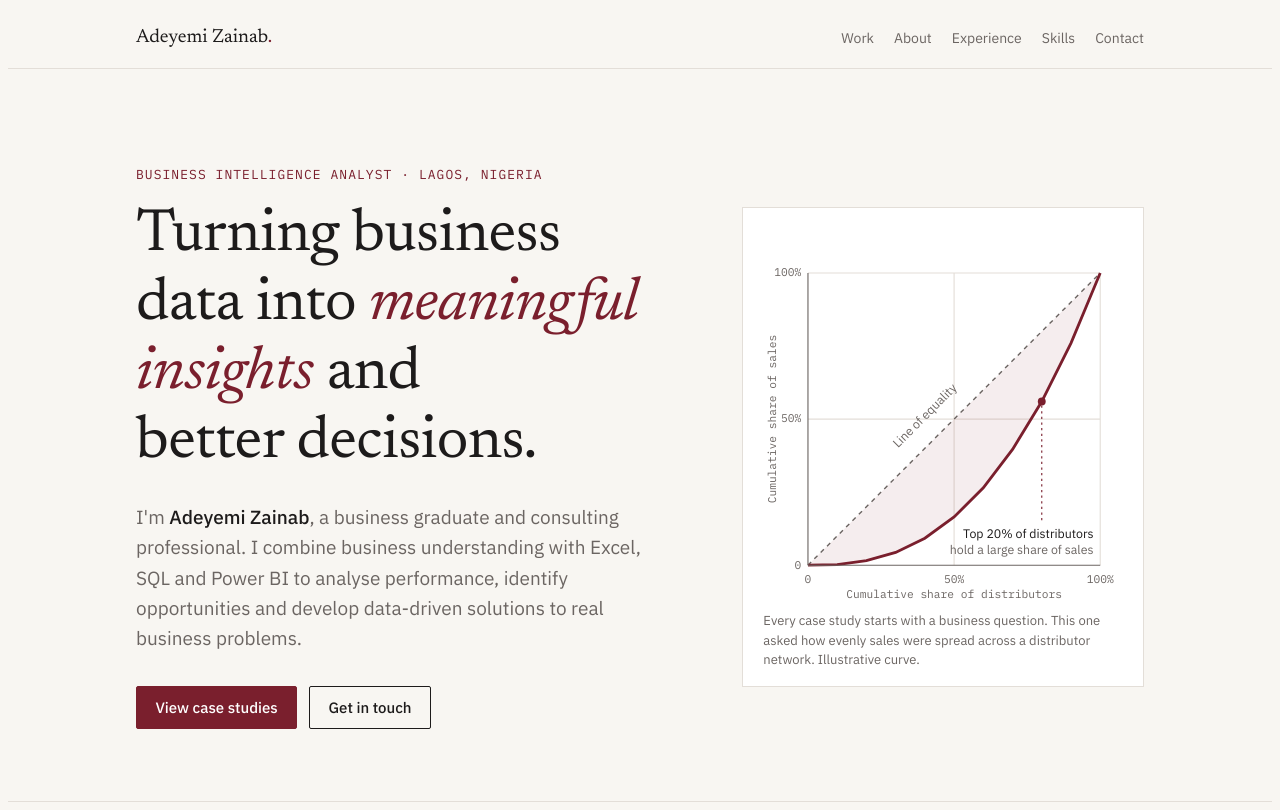
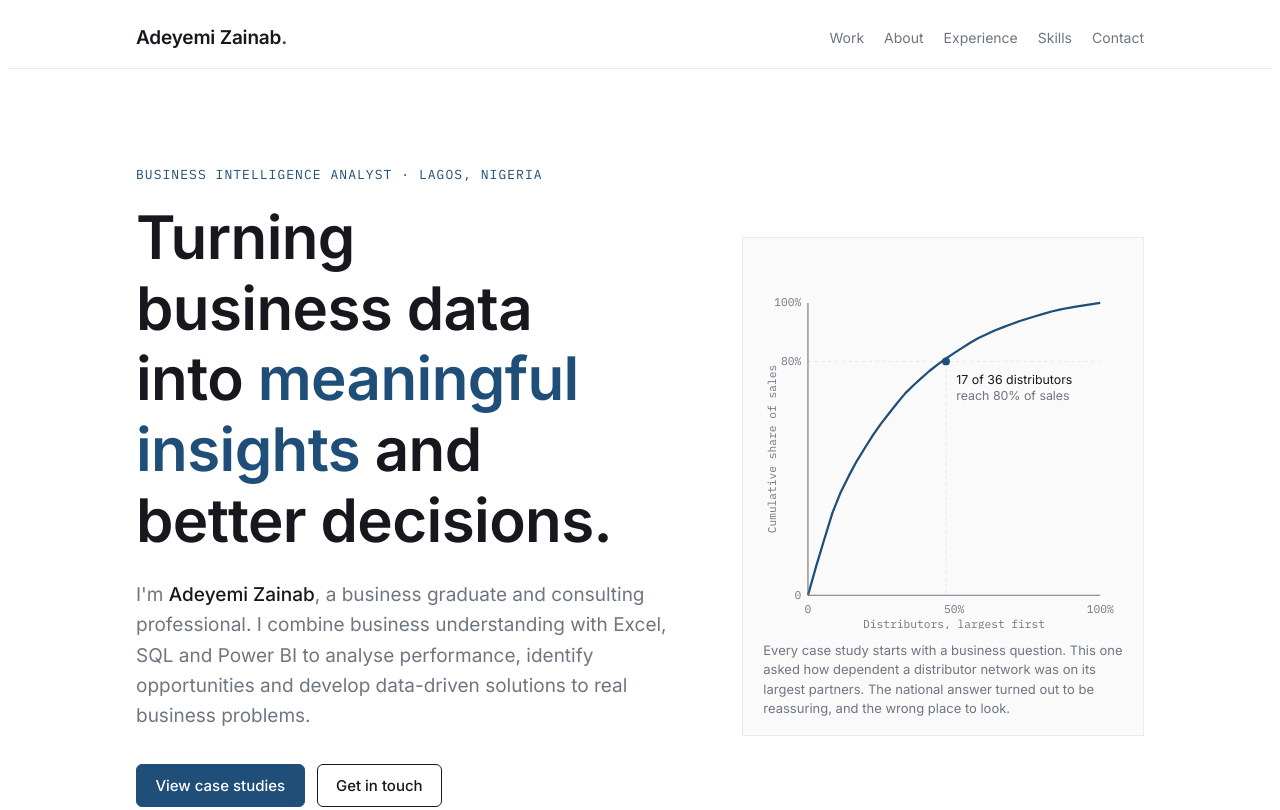
Before and after one commit to DataForBetter/DataForBetter.github.io, a plain HTML site: page index.html in a window 1280 px wide. Shown: the top 810 px of the page. Drawn offline with Linux system fonts and the light colour scheme.

Commit message:
Restyle the site and rewrite the Adun case study
Clean minimal palette on white with a single navy accent matching the
dashboards, Inter throughout in place of the serif display face.

The hero figure was asserting the top-20 per cent framing the analysis
later showed to be circular. Replaced with the real cumulative share
curve from the dataset, crossing 80 per cent at the seventeenth of
thirty-six distributors.

The Adun case study no longer runs the nine-section template. It now
follows the argument: the question, why the obvious answer was wrong,
where the exposure actually sits, the state where it already happened,
what to do, and how it was built.

```diff
--- a/index.html
+++ b/index.html
@@ -7,21 +7,21 @@
 <meta name="description" content="Business intelligence analyst. Excel, SQL and Power BI case studies built around business questions.">
 <link rel="preconnect" href="https://fonts.googleapis.com">
 <link rel="preconnect" href="https://fonts.gstatic.com" crossorigin>
-<link rel="stylesheet" href="https://fonts.googleapis.com/css2?family=Newsreader:ital,opsz,wght@0,6..72,400;0,6..72,500;1,6..72,400&family=IBM+Plex+Sans:wght@400;500;600&family=IBM+Plex+Mono:wght@400;500&display=swap">
+<link rel="stylesheet" href="https://fonts.googleapis.com/css2?family=Inter:wght@400;500;600&family=IBM+Plex+Mono:wght@400;500&display=swap">
 <style>
 /* Layout: a consulting-report reading column. Typography-led hero with an analytical figure, ruled sections, case studies as structured one-pagers with a sticky contents rail. */
 :root{
-  --bg:#F8F6F2;
-  --surface:#FFFFFF;
-  --ink:#1D1B1B;
-  --muted:#6B6562;
-  --rule:#E3DED8;
-  --accent:#7A1F2D;
-  --accent-soft:rgba(122,31,45,.08);
+  --bg:#FFFFFF;
+  --surface:#FAFAFA;
+  --ink:#16181D;
+  --muted:#6E7681;
+  --rule:#E9EAEC;
+  --accent:#1F4E79;
+  --accent-soft:rgba(31,78,121,.07);
   --accent-ink:#FFFFFF;
-  --fill-bg:#F3E7E8;
-  --font-display:"Newsreader", "Iowan Old Style", Georgia, serif;
-  --font-body:"IBM Plex Sans", "Segoe UI", system-ui, sans-serif;
+  --fill-bg:#F1F5F9;
+  --font-display:"Inter", system-ui, sans-serif;
+  --font-body:"Inter", system-ui, sans-serif;
   --font-mono:"IBM Plex Mono", ui-monospace, "SFMono-Regular", Consolas, monospace;
   --step--1:.8125rem;
   --step-0:1rem;
@@ -34,14 +34,14 @@
 }
 @media (prefers-color-scheme: dark){
   :root:not([data-theme="light"]){
-    --bg:#151314;--surface:#1D1A1B;--ink:#EDE8E4;--muted:#A49D99;--rule:#332E2F;
-    --accent:#D98894;--accent-soft:rgba(217,136,148,.10);--accent-ink:#1A1112;--fill-bg:#3A2428;
+    --bg:#0E0F11;--surface:#17181B;--ink:#ECEDEF;--muted:#9AA1AA;--rule:#25272B;
+    --accent:#7FB2E0;--accent-soft:rgba(127,178,224,.10);--accent-ink:#0E0F11;--fill-bg:#1A2430;
     color-scheme:dark;
   }
 }
 :root[data-theme="dark"]{
-  --bg:#151314;--surface:#1D1A1B;--ink:#EDE8E4;--muted:#A49D99;--rule:#332E2F;
-  --accent:#D98894;--accent-soft:rgba(217,136,148,.10);--accent-ink:#1A1112;--fill-bg:#3A2428;
+  --bg:#0E0F11;--surface:#17181B;--ink:#ECEDEF;--muted:#9AA1AA;--rule:#25272B;
+  --accent:#7FB2E0;--accent-soft:rgba(127,178,224,.10);--accent-ink:#0E0F11;--fill-bg:#1A2430;
   color-scheme:dark;
 }
 *{box-sizing:border-box}
@@ -50,7 +50,7 @@ html{scroll-behavior:smooth;scroll-padding-top:5rem}
 body{background:var(--bg);color:var(--ink);font-family:var(--font-body);font-size:var(--step-0);line-height:1.6;-webkit-font-smoothing:antialiased}
 a{color:inherit}
 a:focus-visible,button:focus-visible{outline:2px solid var(--accent);outline-offset:3px;border-radius:2px}
-h1,h2,h3{font-family:var(--font-display);font-weight:400;line-height:1.15;text-wrap:balance;margin:0}
+h1,h2,h3{font-family:var(--font-display);font-weight:600;letter-spacing:-.02em;line-height:1.18;text-wrap:balance;margin:0}
 p{margin:0}
 ul{margin:0;padding:0}
 .wrap{max-width:var(--wrap);margin-inline:auto;padding-inline:clamp(1rem, 4vw, 2.5rem)}
@@ -60,7 +60,7 @@ ul{margin:0;padding:0}
 /* Header */
 .site-header{position:sticky;top:env(safe-area-inset-top,0px);z-index:10;background:var(--bg);border-bottom:1px solid var(--rule)}
 .site-header .wrap{display:flex;align-items:center;justify-content:space-between;gap:1.5rem;min-height:3.75rem}
-.brand{font-family:var(--font-display);font-size:var(--step-1);text-decoration:none;white-space:nowrap}
+.brand{font-size:var(--step-1);font-weight:600;letter-spacing:-.01em;text-decoration:none;white-space:nowrap}
 .brand span{color:var(--accent)}
 .nav{display:flex;gap:1.25rem;overflow-x:auto;scrollbar-width:none;min-width:0}
 .nav::-webkit-scrollbar{display:none}
@@ -68,18 +68,18 @@ ul{margin:0;padding:0}
 .nav a:hover{color:var(--ink)}
 
 /* Buttons and chips */
-.btn{display:inline-flex;align-items:center;gap:.5rem;font:500 .9375rem var(--font-body);padding:.7rem 1.15rem;border-radius:2px;text-decoration:none;border:1px solid var(--ink);cursor:pointer;background:transparent;color:var(--ink)}
+.btn{display:inline-flex;align-items:center;gap:.5rem;font:500 .9375rem var(--font-body);padding:.7rem 1.15rem;border-radius:6px;text-decoration:none;border:1px solid var(--ink);cursor:pointer;background:transparent;color:var(--ink)}
 .btn.primary{background:var(--accent);border-color:var(--accent);color:var(--accent-ink)}
 .btn:hover{opacity:.88}
 .chips{display:flex;flex-wrap:wrap;gap:.4rem}
-.chip{font-family:var(--font-mono);font-size:.75rem;padding:.2rem .55rem;border:1px solid var(--rule);border-radius:2px;color:var(--muted);white-space:nowrap}
-.status{font-family:var(--font-mono);font-size:.75rem;padding:.2rem .55rem;border-radius:2px;background:var(--accent-soft);color:var(--accent);white-space:nowrap}
+.chip{font-family:var(--font-mono);font-size:.72rem;padding:.22rem .55rem;border:1px solid var(--rule);border-radius:4px;color:var(--muted);white-space:nowrap}
+.status{font-family:var(--font-mono);font-size:.72rem;padding:.22rem .55rem;border-radius:4px;background:var(--accent-soft);color:var(--accent);white-space:nowrap}
 
 /* Hero */
 .hero{padding-block:clamp(3rem, 8vw, 6rem) clamp(3rem, 6vw, 4.5rem);border-bottom:1px solid var(--rule)}
 .hero-grid{display:grid;grid-template-columns:minmax(0,1.35fr) minmax(0,1fr);gap:clamp(2rem,5vw,4.5rem);align-items:center}
 .hero h1{font-size:var(--step-4);letter-spacing:-.01em;margin-block:1rem 1.5rem}
-.hero h1 em{color:var(--accent);font-style:italic}
+.hero h1 em{color:var(--accent);font-style:normal}
 .hero .lede{font-size:var(--step-1);color:var(--muted);max-width:34rem}
 .hero .lede strong{color:var(--ink);font-weight:500}
 .hero-actions{display:flex;flex-wrap:wrap;gap:.75rem;margin-top:2rem}
@@ -87,10 +87,8 @@ ul{margin:0;padding:0}
 .figure-card svg{display:block;width:100%;height:auto}
 .figure-card figcaption{font-size:var(--step--1);color:var(--muted);margin-top:.75rem;line-height:1.5}
 .lc-axis{stroke:var(--muted);stroke-width:1}
-.lc-grid{stroke:var(--rule);stroke-width:1}
-.lc-eq{stroke:var(--muted);stroke-width:1.25;stroke-dasharray:4 4;fill:none}
-.lc-curve{stroke:var(--accent);stroke-width:2.5;fill:none}
-.lc-area{fill:var(--accent-soft)}
+.lc-grid{stroke:var(--rule);stroke-width:1;stroke-dasharray:3 3}
+.lc-curve{stroke:var(--accent);stroke-width:2;fill:none;stroke-linejoin:round}
 .lc-text{fill:var(--muted);font-family:var(--font-mono);font-size:10px}
 .lc-label{fill:var(--ink);font-family:var(--font-body);font-size:11px}
 .lc-dot{fill:var(--accent)}
@@ -121,7 +119,7 @@ section.block{padding-block:clamp(3.5rem,7vw,5.5rem);border-bottom:1px solid var
 /* About */
 .prose{max-width:var(--measure);display:grid;gap:1.1rem}
 .prose p{font-size:var(--step-1);line-height:1.65}
-.prose p:first-child{font-family:var(--font-display);font-size:var(--step-2);line-height:1.4}
+.prose p:first-child{font-size:var(--step-2);line-height:1.4;letter-spacing:-.01em}
 .method{display:grid;grid-template-columns:repeat(3,minmax(0,1fr));gap:1.5rem;margin-top:3rem;border-top:1px solid var(--rule);padding-top:2rem}
 .method h3{font-size:var(--step-1);margin-block:.5rem}
 .method p{color:var(--muted);font-size:.9375rem}
@@ -139,7 +137,7 @@ section.block{padding-block:clamp(3.5rem,7vw,5.5rem);border-bottom:1px solid var
 .edu-card h3{font-size:var(--step-2)}
 .edu-card .sub{color:var(--muted)}
 .grade{text-align:right}
-.grade .num{font-family:var(--font-display);font-size:var(--step-3);color:var(--accent);font-variant-numeric:tabular-nums;line-height:1}
+.grade .num{font-size:var(--step-3);font-weight:600;color:var(--accent);font-variant-numeric:tabular-nums;line-height:1}
 .grade .of{font-family:var(--font-mono);font-size:var(--step--1);color:var(--muted)}
 .edu-card .course{grid-column:1/-1;color:var(--muted);font-size:.9375rem;border-top:1px solid var(--rule);padding-top:1rem}
 
@@ -191,7 +189,7 @@ footer .wrap{display:flex;justify-content:space-between;flex-wrap:wrap;gap:1rem}
 .cs-sec ul,.cs-sec ol{padding-left:1.2rem;display:grid;gap:.5rem}
 .cs-sec li::marker{color:var(--accent)}
 .qs{list-style:none;padding:0 !important;counter-reset:q}
-.qs li{counter-increment:q;padding-left:2.2rem;position:relative;font-family:var(--font-display);font-size:var(--step-1);line-height:1.4}
+.qs li{counter-increment:q;padding-left:2.2rem;position:relative;font-size:var(--step-1);line-height:1.45}
 .qs li::before{content:"Q" counter(q);position:absolute;left:0;top:.2rem;font-family:var(--font-mono);font-size:.75rem;color:var(--accent)}
 .todo{background:var(--fill-bg);border-left:2px solid var(--accent);padding:.75rem 1rem;color:var(--ink);font-size:.9375rem;list-style:none;margin-left:-1.2rem}
 .note{font-size:var(--step--1);color:var(--muted);border-top:1px solid var(--rule);padding-top:.75rem;margin-top:1rem}
@@ -204,7 +202,7 @@ footer .wrap{display:flex;justify-content:space-between;flex-wrap:wrap;gap:1rem}
 .cs-next a{border:1px solid var(--rule);background:var(--surface);padding:1.25rem;text-decoration:none;display:grid;gap:.35rem}
 .cs-next a:hover{border-color:var(--accent)}
 .cs-next a.right{text-align:right}
-.cs-next .t{font-family:var(--font-display);font-size:var(--step-1)}
+.cs-next .t{font-size:var(--step-1);font-weight:500}
 
 .gallery{margin-block:2.5rem 0;display:grid;grid-template-columns:repeat(auto-fill,minmax(min(100%,36rem),1fr));gap:1.5rem}
 .gallery figure{margin:0;background:var(--surface);border:1px solid var(--rule);padding:.75rem}
@@ -265,31 +263,25 @@ footer .wrap{display:flex;justify-content:space-between;flex-wrap:wrap;gap:1rem}
       <!-- Photo slot: replace this figure with a headshot later without changing the layout -->
       <figure class="figure-card" style="margin:0">
         <svg viewBox="0 0 320 330" role="img" aria-labelledby="lc-title">
-          <title id="lc-title">Illustrative Lorenz curve showing sales concentrated in a small share of distributors</title>
-          <line class="lc-grid" x1="40" y1="170" x2="300" y2="170"/>
-          <line class="lc-grid" x1="170" y1="40" x2="170" y2="300"/>
-          <line class="lc-grid" x1="40" y1="40" x2="300" y2="40"/>
-          <line class="lc-grid" x1="300" y1="40" x2="300" y2="300"/>
-          <polygon class="lc-area" points="40,300 66,299.4 92,296 118,288.6 144,276 170,257.1 196,231.1 222,197 248,154.4 274,102.4 300,40"/>
-          <line class="lc-eq" x1="40" y1="300" x2="300" y2="40"/>
-          <polyline class="lc-curve" points="40,300 66,299.4 92,296 118,288.6 144,276 170,257.1 196,231.1 222,197 248,154.4 274,102.4 300,40"/>
+          <title id="lc-title">Cumulative share of sales across 36 distributors, reaching 80 per cent at the seventeenth</title>
+          <line class="lc-grid" x1="40" y1="92" x2="300" y2="92"/>
+          <line class="lc-grid" x1="162.8" y1="92" x2="162.8" y2="300"/>
+          <polyline class="lc-curve" points="40.0,300.0 47.2,274.6 54.4,250.7 61.7,226.9 68.9,208.9 76.1,194.3 83.3,180.9 90.6,169.0 97.8,157.5 105.0,147.3 112.2,138.1 119.4,129.0 126.7,120.2 133.9,113.2 141.1,106.7 148.3,100.3 155.6,94.6 162.8,89.4 170.0,84.6 177.2,80.0 184.4,75.4 191.7,71.2 198.9,67.9 206.1,64.5 213.3,61.7 220.6,59.0 227.8,56.3 235.0,54.0 242.2,51.8 249.4,49.7 256.7,47.6 263.9,45.9 271.1,44.5 278.3,43.3 285.6,42.2 292.8,41.0 300.0,40.0"/>
           <line class="lc-axis" x1="40" y1="300" x2="300" y2="300"/>
           <line class="lc-axis" x1="40" y1="40" x2="40" y2="300"/>
-          <line class="lc-axis" x1="248" y1="158" x2="248" y2="262" style="stroke:var(--accent);stroke-dasharray:2 3"/>
-          <circle class="lc-dot" cx="248" cy="154.4" r="3.5"/>
-          <text class="lc-label" x="294" y="276" text-anchor="end">Top 20% of distributors</text>
-          <text class="lc-label" x="294" y="290" text-anchor="end" style="fill:var(--muted)">hold a large share of sales</text>
-          <text class="lc-label" x="120" y="196" transform="rotate(-45 120 196)" style="fill:var(--muted)">Line of equality</text>
+          <circle class="lc-dot" cx="162.8" cy="92" r="3.5"/>
+          <text class="lc-label" x="172" y="112">17 of 36 distributors</text>
+          <text class="lc-label" x="172" y="126" style="fill:var(--muted)">reach 80% of sales</text>
           <text class="lc-text" x="40" y="316" text-anchor="middle">0</text>
           <text class="lc-text" x="170" y="316" text-anchor="middle">50%</text>
           <text class="lc-text" x="300" y="316" text-anchor="middle">100%</text>
           <text class="lc-text" x="34" y="303" text-anchor="end">0</text>
-          <text class="lc-text" x="34" y="173" text-anchor="end">50%</text>
+          <text class="lc-text" x="34" y="95" text-anchor="end">80%</text>
           <text class="lc-text" x="34" y="43" text-anchor="end">100%</text>
-          <text class="lc-text" x="170" y="329" text-anchor="middle">Cumulative share of distributors</text>
+          <text class="lc-text" x="170" y="329" text-anchor="middle">Distributors, largest first</text>
           <text class="lc-text" x="12" y="170" text-anchor="middle" transform="rotate(-90 12 170)">Cumulative share of sales</text>
         </svg>
-        <figcaption>Every case study starts with a business question. This one asked how evenly sales were spread across a distributor network. Illustrative curve.</figcaption>
+        <figcaption>Every case study starts with a business question. This one asked how dependent a distributor network was on its largest partners. The national answer turned out to be reassuring, and the wrong place to look.</figcaption>
       </figure>
     </div>
   </section>
@@ -515,15 +507,17 @@ const PROJECTS = [
       ["images/03_revenue_movement.png", "Revenue Movement: how the network moved from 2024 to 2025, by distributor and by state"]
     ],
     sections: [
-      ["Business context", `<p>Adun Foods Nigeria Limited is a fictional consumer goods manufacturer that sells packaged foods through independent distributors across Nigeria. Distributors are its route to market, so their coverage and performance shape revenue in every region.</p>`],
-      ["Problem statement", `<p>The business had no consolidated view of which distributors drove its sales, how dependent it was on a small number of large partners, or which locations were underserved. Decisions about distributor support and expansion were based on relationships rather than evidence.</p>`],
-      ["Objectives and key questions", `<ol class="qs"><li>How did sales move across 2024 and 2025, and when does demand peak?</li><li>Where is the network present, and how dependent is each state on a single distributor?</li><li>Where did revenue move between 2024 and 2025?</li></ol><p class="note">One dashboard answers each question. No dashboard repeats another's measure and dimension pair.</p>`],
-      ["Data and tools", `<ul><li><strong>Distributor records</strong> covering location, region and status.</li><li><strong>Sales transactions</strong> by distributor, product and month.</li><li><strong>Location reference data</strong> used to map coverage.</li></ul><p style="margin-top:1rem">Excel for first review, Power Query to consolidate and clean, and Power BI to model the data, write DAX measures and build the dashboard. The data, scripts and documentation are kept in the <a href="https://github.com/DataForBetter/Adun-Foods-Analysis">project repository</a>.</p>`],
-      ["Analytical approach", `<ol><li>Consolidated distributor, sales and location records into a star schema, and ran integrity checks on keys, duplicates and arithmetic. One defect surfaced: 228 sales dated before their distributor's onboarding date, which was corrected at source.</li><li>Measured national concentration with a Pareto view, the Herfindahl index and a Gini coefficient.</li><li>Measured dependency inside each state over active distributors only, since a distributor that has stopped trading cannot be depended on.</li><li>Measured revenue movement in naira rather than percentage growth, because percentage growth ranks a distributor that added half a million above one that added nine million.</li><li>Rejected two charts that would have misled. Both grouped distributors by a tier assigned from the same sales being explained, so they restated their own definition.</li></ol>`],
-      ["Key findings", `<ul><li>Sales grew <strong>13.35%</strong>, from ₦424.8M to ₦481.5M, with every quarter of 2025 ahead of the year before.</li><li>Nationally the network is not over-dependent on anyone. The largest distributor holds <strong>9.91%</strong> of sales, <strong>17 of 36</strong> reach 80%, and the Herfindahl index is <strong>513</strong>, well below the 1,500 that marks a concentrated market.</li><li>The exposure sits one level down. A single distributor holds <strong>77%</strong> of Lagos, <strong>70%</strong> of Kano and <strong>67%</strong> of Bauchi.</li><li><strong>2 of 14</strong> states, Borno and Ebonyi, have no active distributor.</li><li><strong>30 of 36</strong> distributors grew. Of the ₦5.17M lost, ₦3.79M came from the one distributor that stopped trading, and the state it served is the only state to decline.</li></ul><p class="note">Figures come from the synthetic dataset. Every one is reproduced by a script in the project repository.</p>`],
-      ["Business implications", `<p>The national concentration figure is reassuring and the state figure is not, and only the second is actionable. Losing the top distributor in Lagos costs 77% of that market rather than 9.91% of national revenue. Rivers shows what that looks like in practice. It lost one distributor of three and became the only state in the network to go backwards, down 10.2%, even though its two remaining distributors grew.</p>`],
-      ["Recommendations", `<ul><li>Appoint second distributors in Lagos, Kano and Bauchi, where one partner holds two thirds or more of the state.</li><li>Replace the lost distributor in Rivers, which is down to two and is the only state losing revenue.</li><li>Treat Borno and Ebonyi as candidates for entry, subject to demand data this dataset does not hold.</li><li>Track state-level dependency, not national concentration, as the recurring network KPI.</li></ul>`],
-      ["Limitations and next steps", `<p>The dataset is synthetic, so the patterns show the method rather than a real market. It holds revenue only, with no margin, cost to serve or market size, so the recommendations above cannot yet be ranked by value. Two years of monthly data is also too short to separate trend from seasonality. Next steps are profitability and route data, and demand estimates by state.</p>`]
+      ["The question", `<p>Adun Foods sells packaged foods through 36 independent distributors across Nigeria. The distributors are the whole route to market, so a weak partner is soft revenue in that state and a lost one is a hole in the map. Nobody could say how exposed the network actually was.</p><p>I set out to answer three things. How sales were moving. Where the network was thin. And where the revenue had actually gone between 2024 and 2025.</p>`],
+
+      ["The obvious answer was wrong", `<p>Concentration looked like the easy one. Rank the distributors, band them into tiers, chart the tiers. Tier 1 came out at 50.4% of sales, which reads like a finding.</p><p>It is not a finding. The tiers were assigned from cumulative sales share, so a chart of sales by tier is restating its own definition. The same flaw shows up again in growth: Tier 1 grows at 25.0% against Tier 3 at 13.8%, which looks like big distributors pulling ahead. Band the same distributors by their <strong>2024</strong> sales instead, an independent starting point, and the pattern evaporates to 14.4%, 9.4% and 14.7%. The correlation between size and subsequent growth is 0.03.</p><p>The tier column still sits in the data, and appears on none of the three dashboards. Measured honestly, the answer reverses.</p>`],
+
+      ["Nationally fine, locally exposed", `<p>At national level this network is not over-dependent on anyone. The largest distributor holds <strong>9.91%</strong> of sales. Seventeen of thirty-six reach 80%. The Herfindahl index is <strong>513</strong>, against 278 if all thirty-six were identical, and well under the 1,500 that usually marks a concentrated market.</p><p>The exposure sits one level down. Inside each state a single distributor usually dominates:</p><ul><li>Lagos: one distributor holds <strong>77%</strong></li><li>Kano <strong>70%</strong>, Bauchi <strong>67%</strong>, Delta and Kaduna <strong>64%</strong></li><li>The least exposed state, FCT Abuja, is still at <strong>45%</strong></li></ul><p>Losing the top distributor in Lagos costs 77% of that market, not 9.91% of national revenue. Both numbers are true. Only the second one is worth acting on.</p>`],
+
+      ["Rivers, where it already happened", `<p>One distributor stopped trading in June 2025. It was in Rivers.</p><p>Rivers now runs on two distributors where every other covered state has three, and it is the only state in the network losing revenue, down <strong>10.2%</strong>. Its two remaining distributors actually grew, adding ₦1.6M between them. The departure wiped that out and more. Of the ₦5.17M lost across the entire network, <strong>₦3.79M</strong> came from that single exit.</p><p>So the thin coverage on one dashboard and the only red bar on another are the same event, seen twice. That is what dependency looks like when it stops being theoretical.</p>`],
+
+      ["What I would do", `<ul><li>Appoint second distributors in Lagos, Kano and Bauchi, where one partner holds two thirds or more of the state.</li><li>Replace the lost distributor in Rivers before the gap compounds.</li><li>Treat Borno and Ebonyi, the two states with no active distributor, as candidates for entry, subject to demand data this dataset does not hold.</li><li>Track state-level dependency as the recurring network KPI. National concentration is the number that will keep telling you everything is fine.</li></ul>`],
+
+      ["How it was built, and what it cannot tell you", `<p>Five tables in a star schema, modelled in Power BI with DAX measures, and three report pages, one per question. The data is synthetic, generated from a fixed seed, and a Python script reproduces every figure shown on the dashboards so any number here can be checked against the source.</p><p>Integrity checks ran before the analysis and caught one defect: 228 sales dated before their distributor had been onboarded, corrected at source.</p><p>The limits are real. Synthetic data means the patterns come from the generator, so nothing here describes Nigerian trade. It holds revenue only, with no margin or cost to serve, which means the recommendations above cannot yet be ranked by value. And two years of monthly data is too short to separate trend from seasonality with any confidence.</p>`]
     ]
   },
   {
```
